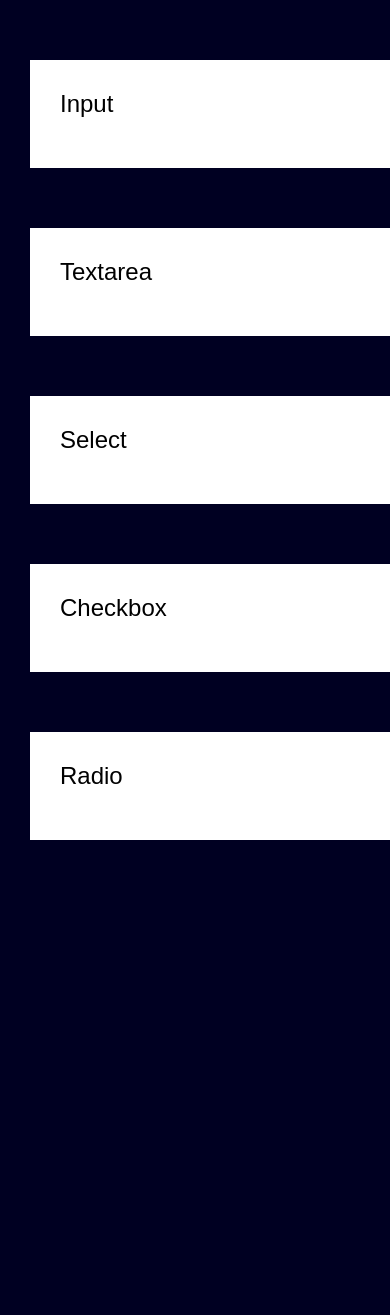
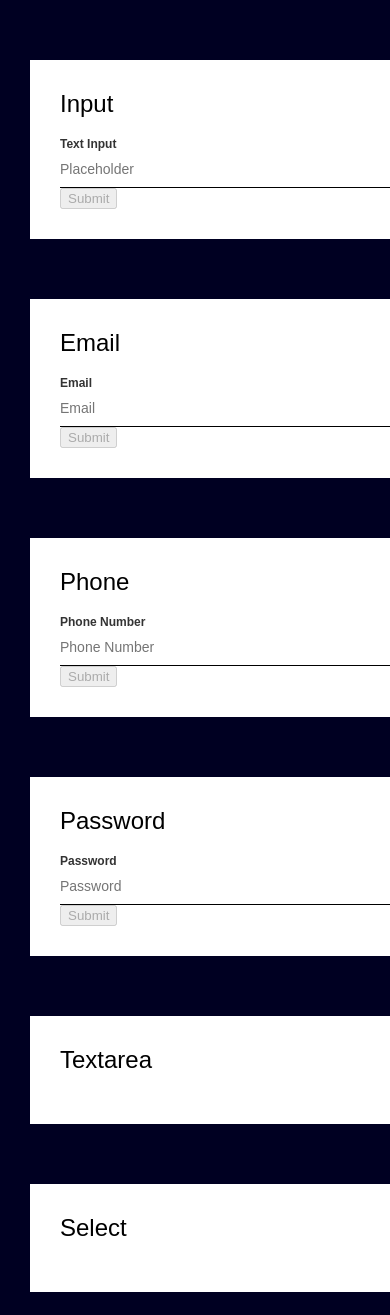
Before and after one commit to elirichey/next-forms, a Next.js app: page / in a window 390 px wide. Shown: the top 1315 px of the page. Before the commit the page ends 900 px from the top, so only its background shows below. Built offline with nearby package versions, Linux system fonts and the light colour scheme.

Commit message:
email, password, phone, and normal input are completed

```diff
--- a/components/Inputs/Email.js
+++ b/components/Inputs/Email.js
@@ -1,5 +1,59 @@
+import { Form, Field } from "react-final-form";
+import isEmail from "validator/lib/isEmail";
+import Label from "../Label";
+
 export default function Email(props) {
-  const {} = props;
+  const required = (value) => (value ? undefined : "Required");
+  const composeValidators = (...validators) => {
+    return (value) =>
+      validators.reduce(
+        (error, validator) => error || validator(value),
+        undefined
+      );
+  };
+  const mustBeEmail = (val) => (isEmail(val) ? undefined : "Invalid Email");
 
-  return null;
+  const onSubmit = async (values) => console.log("Submit Email", values.email);
+
+  return (
+    <Form
+      onSubmit={onSubmit}
+      initialValues={{ email: "" }}
+      render={({ handleSubmit, form, submitting, pristine, values }) => (
+        <form onSubmit={handleSubmit}>
+          <Field
+            name="email"
+            validate={composeValidators(required, mustBeEmail)}
+          >
+            {({ input, meta }) => (
+              <div className="input-field">
+                <Label
+                  name="email"
+                  label="Email"
+                  hasError={meta.error && meta.touched}
+                />
+                <input
+                  {...input}
+                  type="email"
+                  placeholder="Email"
+                  className="text-input"
+                  required={true}
+                />
+              </div>
+            )}
+          </Field>
+
+          <div className="submit-container">
+            <button
+              className="submit-btn"
+              type="submit"
+              disabled={submitting || pristine}
+            >
+              Submit
+            </button>
+          </div>
+        </form>
+      )}
+    />
+  );
 }
--- a/components/Inputs/Input.js
+++ b/components/Inputs/Input.js
@@ -1,5 +1,46 @@
+import { Form, Field } from "react-final-form";
+import Label from "../Label";
+
 export default function Input(props) {
-  const {} = props;
+  const required = (value) => (value ? undefined : "Required");
+  const onSubmit = async (values) => console.log("Submit Text", values.text);
 
-  return null;
+  return (
+    <Form
+      onSubmit={onSubmit}
+      initialValues={{ text: "" }}
+      render={({ handleSubmit, form, submitting, pristine, values }) => (
+        <form onSubmit={handleSubmit}>
+          <Field name="text" validate={required}>
+            {({ input, meta }) => (
+              <div className="input-field">
+                <Label
+                  name="text"
+                  label="Text Input"
+                  hasError={meta.error && meta.touched}
+                />
+                <input
+                  {...input}
+                  type="text"
+                  placeholder="Placeholder"
+                  className="text-input"
+                  required={true}
+                />
+              </div>
+            )}
+          </Field>
+
+          <div className="submit-container">
+            <button
+              className="submit-btn"
+              type="submit"
+              disabled={submitting || pristine}
+            >
+              Submit
+            </button>
+          </div>
+        </form>
+      )}
+    />
+  );
 }
--- a/components/Inputs/Password.js
+++ b/components/Inputs/Password.js
@@ -1,5 +1,94 @@
+import { useState } from "react";
+import { Form, Field } from "react-final-form";
+import Label from "../Label";
+
 export default function Password(props) {
-  const {} = props;
+  const [strength, setStrength] = useState(null);
 
-  return null;
+  const required = (value) => (value ? undefined : "Required");
+  const composeValidators = (...validators) => {
+    return (value) =>
+      validators.reduce(
+        (error, validator) => error || validator(value),
+        undefined
+      );
+  };
+  const mustBePassword = (val) => {
+    // 1 lower case, 1 upper case, 1 number, one special character
+    // at least 8 characters long
+    const mediumRegex = new RegExp(
+      "^(((?=.*[a-z])(?=.*[A-Z]))|((?=.*[a-z])(?=.*[0-9]))|((?=.*[A-Z])(?=.*[0-9])))(?=.{6,})"
+    );
+    // (1 lower case, 1 upper case) or
+    // (1 lower case, 1 number) or
+    // (1 upper case, one special character) &&
+    // at least 6 characters long
+    const strongRegex = new RegExp(
+      "^(?=.*[a-z])(?=.*[A-Z])(?=.*[0-9])(?=.*[!@#$%^&*])(?=.{8,})"
+    );
+
+    const mediumPassword = mediumRegex.test(val);
+    const strongPassword = strongRegex.test(val);
+    const isStrong = strongPassword;
+    const isMedium = mediumPassword && !strongPassword;
+    const isWeak = !mediumPassword && !strongPassword;
+
+    isStrong ? setStrength("Strong") : null;
+    isMedium ? setStrength("Medium") : null;
+    isWeak ? setStrength("Weak") : null;
+
+    // if (val.length < 6)
+    return undefined;
+  };
+  // (isEmail(val) ? undefined : "Invalid Email");
+
+  const onSubmit = async (values) => {
+    console.log("Submit Password", values.password);
+  };
+
+  return (
+    <Form
+      onSubmit={onSubmit}
+      initialValues={{ password: "" }}
+      render={({ handleSubmit, form, submitting, pristine, values }) => (
+        <form onSubmit={handleSubmit}>
+          <Field
+            name="password"
+            // validate={required} // No Checking Strength
+            validate={composeValidators(required, mustBePassword)} // Tests Password Strength
+          >
+            {({ input, meta }) => (
+              <div className="input-field">
+                <Label
+                  name="password"
+                  label="Password"
+                  hasError={meta.error && meta.touched}
+                />
+                <input
+                  {...input}
+                  type="password"
+                  placeholder="Password"
+                  className="text-input"
+                  required={true}
+                />
+                {input.value.length > 6 ? (
+                  <span className="password-strength">{strength}</span>
+                ) : null}
+              </div>
+            )}
+          </Field>
+
+          <div className="submit-container">
+            <button
+              className="submit-btn"
+              type="submit"
+              disabled={submitting || pristine}
+            >
+              Submit
+            </button>
+          </div>
+        </form>
+      )}
+    />
+  );
 }
--- /dev/null
+++ b/components/Inputs/Phone.js
@@ -0,0 +1,110 @@
+import { Form, Field } from "react-final-form";
+import Label from "../Label";
+
+export default function Phone(props) {
+  const required = (value) => (value ? undefined : "Required");
+  const composeValidators = (...validators) => {
+    return (value) =>
+      validators.reduce(
+        (error, validator) => error || validator(value),
+        undefined
+      );
+  };
+  const mustBePhone = async (val) => {
+    const numb = val.match(/\d/g);
+    numb = numb.join("");
+    if (numb.length < 10) return "Invalid Phone Number";
+    else return undefined;
+  };
+
+  const onSubmit = async (values) => console.log("Submit Phone", values.phone);
+
+  /************** Start # ***************/
+  /************* Formatting *************/
+  const isNumericInput = (event) => {
+    const key = event.keyCode;
+    return (
+      (key >= 48 && key <= 57) || // Allow number line
+      (key >= 96 && key <= 105) // Allow number pad
+    );
+  };
+
+  const isModifierKey = (event) => {
+    const key = event.keyCode;
+    return (
+      event.shiftKey === true ||
+      key === 35 ||
+      key === 36 || // Allow Shift, Home, End
+      key === 8 ||
+      key === 9 ||
+      key === 13 ||
+      key === 46 || // Allow Backspace, Tab, Enter, Delete
+      (key > 36 && key < 41) || // Allow left, up, right, down
+      // Allow Ctrl/Command + A,C,V,X,Z
+      ((event.ctrlKey === true || event.metaKey === true) &&
+        (key === 65 || key === 67 || key === 86 || key === 88 || key === 90))
+    );
+  };
+  const enforceFormat = (event) => {
+    // Input must be of a valid number format or a modifier key, and not longer than ten digits
+    if (!isNumericInput(event) && !isModifierKey(event)) event.preventDefault();
+  };
+  const formatToPhone = (e) => {
+    if (isModifierKey(e)) return;
+    const input = e.target.value.replace(/\D/g, "").substring(0, 10); // First ten digits of input only
+    const areaCode = input.substring(0, 3);
+    const middle = input.substring(3, 6);
+    const last = input.substring(6, 10);
+
+    if (input.length > 6) e.target.value = `(${areaCode}) ${middle} - ${last}`;
+    else if (input.length > 3) e.target.value = `(${areaCode}) ${middle}`;
+    else if (input.length > 0) e.target.value = `(${areaCode}`;
+  };
+  /************** End # ***************/
+  /************ Formatting ************/
+
+  return (
+    <Form
+      onSubmit={onSubmit}
+      render={({ handleSubmit, form, submitting, pristine, values }) => (
+        <form onSubmit={handleSubmit}>
+          <Field
+            name="phone"
+            initialValues={{ phone: "" }}
+            validate={composeValidators(required, mustBePhone)}
+          >
+            {({ input, meta }) => (
+              <div className="input-field">
+                <Label
+                  name="phone"
+                  label="Phone Number"
+                  hasError={meta.error && meta.touched}
+                />
+                <input
+                  {...input}
+                  type="phoneNumber"
+                  placeholder="Phone Number"
+                  maxLength="16"
+                  className="text-input"
+                  onKeyUp={formatToPhone}
+                  onKeyDown={enforceFormat}
+                  required={true}
+                />
+              </div>
+            )}
+          </Field>
+
+          <div className="submit-container">
+            <button
+              className="submit-btn"
+              type="submit"
+              disabled={submitting || pristine}
+            >
+              Submit
+            </button>
+          </div>
+        </form>
+      )}
+    />
+  );
+}
--- a/components/Label.js
+++ b/components/Label.js
@@ -1,6 +1,6 @@
 export default function Label(props) {
   const { label, name, hasError } = props;
-  const labelStyle = hasError ? "field_label_error" : "field_label";
+  const labelStyle = hasError ? "field-label-error" : "field-label";
 
   return (
     <label htmlFor={name} className={labelStyle}>
--- a/package.json
+++ b/package.json
@@ -9,6 +9,7 @@
     "lint": "next lint"
   },
   "dependencies": {
+    "final-form": "^4.20.7",
     "next": "12.1.6",
     "react": "18.1.0",
     "react-dom": "18.1.0",
--- a/pages/index.js
+++ b/pages/index.js
@@ -1,4 +1,8 @@
 import Head from "next/head";
+import Input from "../components/Inputs/Input";
+import Email from "../components/Inputs/Email";
+import Phone from "../components/Inputs/Phone";
+import Password from "../components/Inputs/Password";
 
 export default function Home() {
   return (
@@ -10,6 +14,22 @@ export default function Home() {
       <main className="main">
         <div className="form-wrapper">
           <span className="form-title">Input</span>
+          <Input />
+        </div>
+
+        <div className="form-wrapper">
+          <span className="form-title">Email</span>
+          <Email />
+        </div>
+
+        <div className="form-wrapper">
+          <span className="form-title">Phone</span>
+          <Phone />
+        </div>
+
+        <div className="form-wrapper">
+          <span className="form-title">Password</span>
+          <Password />
         </div>
 
         <div className="form-wrapper">
--- a/styles/Fields.sass
+++ b/styles/Fields.sass
@@ -1,24 +1,25 @@
 // Label
-.field_label
+.field-label
   display: block
   font-size: 12px
   line-height: 12px
   color: #333
   font-weight: bold
-  text-transform: uppercase
-.field_label_error
+.field-label-error
   display: block
   font-size: 12px
   line-height: 12px
   color: #d30707
   font-weight: bold
-  text-transform: uppercase
+
+.input-field
+  position: relative
 
 // Input
-.text_input_field
+.text-input-field
   width: 100%
   margin-top: 10px
-.text_input
+.text-input
   display: block
   width: 100%
   border-top: 1px none #000
@@ -27,7 +28,6 @@
   border-left: 1px none #000
   background-color: transparent
   color: #001
-  font-family: Mont
   font-size: 14px
   height: 38px
   padding-bottom: 0px
@@ -42,9 +42,6 @@
       outline: none
 
 // Textarea
-.text_input_field
-  width: 100%
-  margin-top: 10px
 .textarea
   display: block
   width: 100%
@@ -65,3 +62,9 @@
     outline: none
     &:focus-visible
       outline: none
+
+// Passwords
+.password-strength
+  position: absolute
+  top: 0
+  right: 0
```
Also changed, not shown: 1 other file (tests, documents, lock files or other folders).
